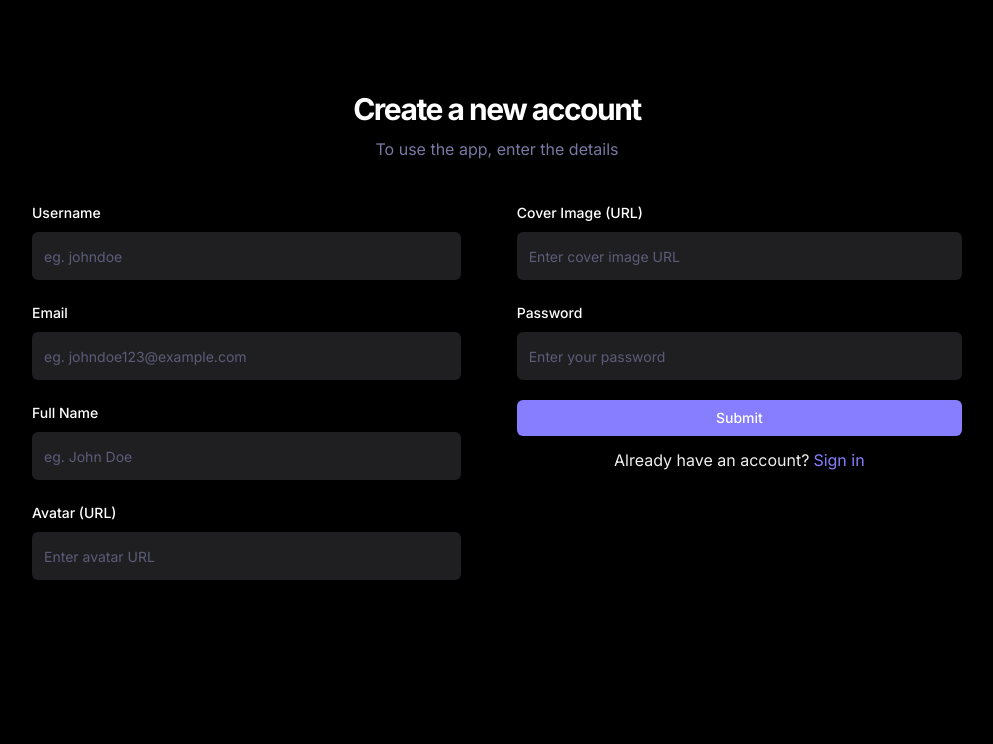
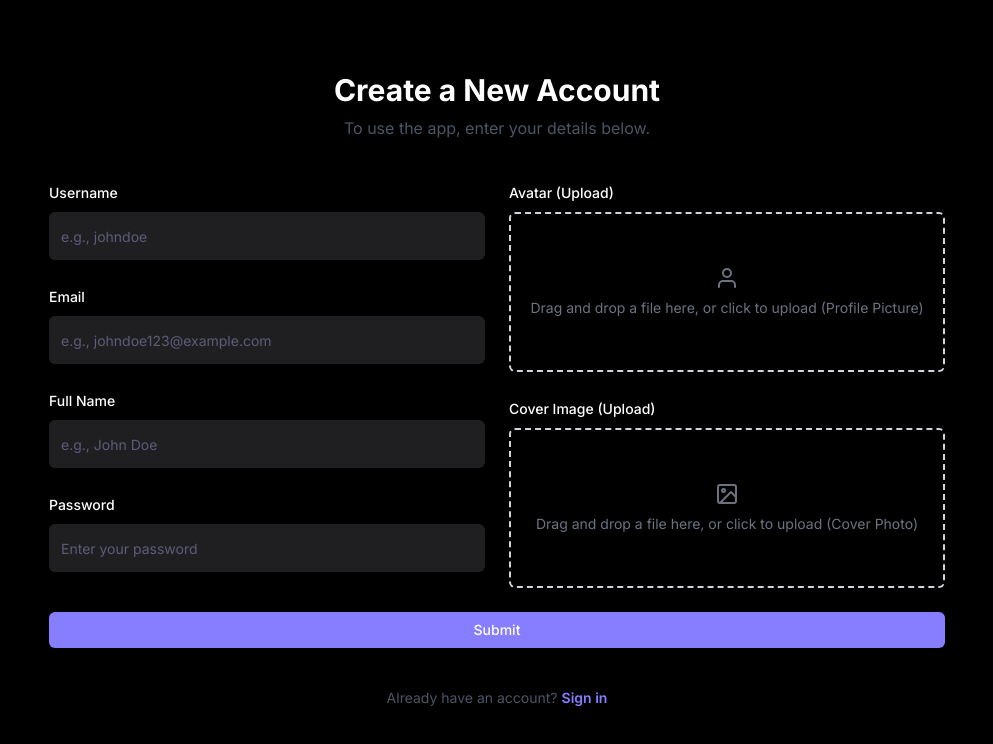
Before and after one commit to Mdsr2op/EduGather-Client, a React (Vite) app: page / in a window 1280 px wide. Shown: the top 744 px of the page, without its empty margins (143-1136 px from the left). Built offline with nearby package versions, Linux system fonts and the light colour scheme.

Commit message:
Added file uploads to the sign up form

```diff
--- a/package.json
+++ b/package.json
@@ -21,6 +21,7 @@
     "react-dom": "^18.3.1",
     "react-dropzone": "^14.3.5",
     "react-hook-form": "^7.54.0",
+    "react-icons": "^5.4.0",
     "react-redux": "^9.2.0",
     "tailwind-merge": "^2.5.5",
     "tailwindcss-animate": "^1.0.7",
--- /dev/null
+++ b/src/features/auth/components/FileUpload.tsx
@@ -0,0 +1,71 @@
+// FileUpload.tsx
+import React, { useState, useEffect } from "react";
+import { useDropzone } from "react-dropzone";
+
+interface FileUploadProps {
+  onFileUpload: (file: File) => void;
+  label: string;
+  accept?: any;
+  icon?: React.ReactNode;
+}
+
+export const FileUpload: React.FC<FileUploadProps> = ({
+  onFileUpload,
+  label,
+  accept,
+  icon,
+}) => {
+  const [preview, setPreview] = useState<string | null>(null);
+
+  const onDrop = (acceptedFiles: File[]) => {
+    if (acceptedFiles.length > 0) {
+      const file = acceptedFiles[0];
+      onFileUpload(file);
+      const objectUrl = URL.createObjectURL(file);
+      setPreview(objectUrl);
+    }
+  };
+
+  const { getRootProps, getInputProps, isDragActive } = useDropzone({
+    onDrop,
+    accept,
+    multiple: false,
+  });
+
+  useEffect(() => {
+    // Cleanup the object URL to avoid memory leaks
+    return () => {
+      if (preview) {
+        URL.revokeObjectURL(preview);
+      }
+    };
+  }, [preview]);
+
+  return (
+    <div {...getRootProps()} className="w-full">
+      <input {...getInputProps()} />
+      <div
+        className={`border-2 border-dashed p-4 rounded-md ${
+          isDragActive ? "border-primary-500 bg-primary-100" : "border-gray-300"
+        } flex flex-col items-center justify-center w-full h-40 relative`}
+      >
+        {preview ? (
+          <img
+            src={preview}
+            alt={`${label} Preview`}
+            className="w-full h-full object-cover rounded-md"
+          />
+        ) : (
+          <>
+            {icon && <div className="mb-2">{icon}</div>}
+            <p className="text-center text-gray-500 text-sm">
+              {isDragActive
+                ? "Drop the file here ..."
+                : `Drag and drop a file here, or click to upload (${label})`}
+            </p>
+          </>
+        )}
+      </div>
+    </div>
+  );
+};
--- a/src/features/auth/components/SignUpForm.tsx
+++ b/src/features/auth/components/SignUpForm.tsx
@@ -1,4 +1,6 @@
-import { useForm } from "react-hook-form";
+// SignUpForm.tsx
+import React from "react";
+import { useForm, SubmitHandler } from "react-hook-form";
 import { zodResolver } from "@hookform/resolvers/zod";
 import { SignUpValidationSchema } from "../validations";
 import {
@@ -11,39 +13,69 @@ import {
 } from "@/components/ui/form";
 import { Input } from "@/components/ui/input";
 import { Button } from "@/components/ui/button";
-import { SignUpFormValues } from "../types";
+import { FileUpload } from "./FileUpload";
+import { FiUser, FiImage } from "react-icons/fi";
+
+interface SignUpFormValues {
+  username: string;
+  email: string;
+  fullname: string;
+  avatar: File | null;
+  coverImage: File | null;
+  password: string;
+}
 
 export function SignUpForm() {
-  const form = useForm({
+  const form = useForm<SignUpFormValues>({
     resolver: zodResolver(SignUpValidationSchema),
     defaultValues: {
       username: "",
       email: "",
       fullname: "",
-      avatar: "",
-      coverImage: "",
+      avatar: null,
+      coverImage: null,
       password: "",
     },
   });
 
-  const onSubmit = (data: SignUpFormValues) => {
-    console.log("Sign Up Data:", data);
+  const onSubmit: SubmitHandler<SignUpFormValues> = (data) => {
+    const formData = new FormData();
+    formData.append("username", data.username);
+    formData.append("email", data.email);
+    formData.append("fullname", data.fullname);
+    if (data.avatar) {
+      formData.append("avatar", data.avatar);
+    }
+    if (data.coverImage) {
+      formData.append("coverImage", data.coverImage);
+    }
+    formData.append("password", data.password);
+
+    // For demonstration: log FormData entries
+    for (const [key, value] of formData.entries()) {
+      console.log(`${key}:`, value);
+    }
   };
 
   return (
-    <section className="flex flex-1 justify-center items-center flex-col py-10">
+    <section className="flex flex-1 justify-center items-center flex-col py-6 pb-0 px-4 overflow-hidden">
       <Form {...form}>
-        <div className="sm:w-420 lg:w-[930px] flex justify-center items-center flex-col">
-          <h2 className="h3-bold md:h2-bold pt-5 sm:pt-12">
-            Create a new account
+        <div className="w-full max-w-4xl">
+          <div className="text-center">
+            <h2 className="text-2xl md:text-3xl font-bold pt-5 sm:pt-12">
+              Create a New Account
             </h2>
-          <p className="text-light-3 small-medium md:base-regular mt-2">
-            To use the app, enter the details
+            <p className="text-gray-600 text-sm md:text-base mt-2">
+              To use the app, enter your details below.
             </p>
+          </div>
           <form
             onSubmit={form.handleSubmit(onSubmit)}
-            className="flex flex-col gap-5 gap-x-14 w-full mt-10 max-h-[400px] flex-wrap"
+            className="w-full mt-10 grid grid-cols-1 md:grid-cols-2 gap-6"
           >
+            {/* Left Column: Username to Password */}
+            <div className="flex flex-col gap-6">
+              {/* Username Field */}
               <FormField
                 name="username"
                 control={form.control}
@@ -54,15 +86,17 @@ export function SignUpForm() {
                       <Input
                         {...field}
                         type="text"
-                      className="shad-input"
-                      placeholder="eg. johndoe"
+                        placeholder="e.g., johndoe"
                         autoComplete="off"
+                        className="shad-input w-full"
                       />
                     </FormControl>
-                  <FormMessage className="shad-form_message" />
+                    <FormMessage />
                   </FormItem>
                 )}
               />
+
+              {/* Email Field */}
               <FormField
                 name="email"
                 control={form.control}
@@ -73,15 +107,17 @@ export function SignUpForm() {
                       <Input
                         {...field}
                         type="email"
-                      className="shad-input"
-                      placeholder="eg. johndoe123@example.com"
+                        placeholder="e.g., johndoe123@example.com"
                         autoComplete="off"
+                        className="shad-input w-full"
                       />
                     </FormControl>
-                  <FormMessage className="shad-form_message" />
+                    <FormMessage />
                   </FormItem>
                 )}
               />
+
+              {/* Full Name Field */}
               <FormField
                 name="fullname"
                 control={form.control}
@@ -92,53 +128,17 @@ export function SignUpForm() {
                       <Input
                         {...field}
                         type="text"
-                      className="shad-input"
-                      placeholder="eg. John Doe"
+                        placeholder="e.g., John Doe"
                         autoComplete="off"
+                        className="shad-input w-full"
                       />
                     </FormControl>
-                  <FormMessage className="shad-form_message" />
+                    <FormMessage />
                   </FormItem>
                 )}
               />
-            <FormField
-              name="avatar"
-              control={form.control}
-              render={({ field }) => (
-                <FormItem>
-                  <FormLabel>Avatar (URL)</FormLabel>
-                  <FormControl>
-                    <Input
-                      {...field}
-                      type="text"
-                      className="shad-input"
-                      placeholder="Enter avatar URL"
-                      autoComplete="off"
-                    />
-                  </FormControl>
-                  <FormMessage className="shad-form_message" />
-                </FormItem>
-              )}
-            />
-            <FormField
-              name="coverImage"
-              control={form.control}
-              render={({ field }) => (
-                <FormItem>
-                  <FormLabel>Cover Image (URL)</FormLabel>
-                  <FormControl>
-                    <Input
-                      {...field}
-                      type="text"
-                      className="shad-input"
-                      placeholder="Enter cover image URL"
-                      autoComplete="off"
-                    />
-                  </FormControl>
-                  <FormMessage className="shad-form_message" />
-                </FormItem>
-              )}
-            />
+
+              {/* Password Field */}
               <FormField
                 name="password"
                 control={form.control}
@@ -149,24 +149,75 @@ export function SignUpForm() {
                       <Input
                         {...field}
                         type="password"
-                      className="shad-input"
                         placeholder="Enter your password"
                         autoComplete="off"
+                        className="shad-input w-full"
                       />
                     </FormControl>
-                  <FormMessage className="shad-form_message" />
+                    <FormMessage />
                   </FormItem>
                 )}
               />
-            <Button className="shad-button_primary" type="submit">
+            </div>
+
+            {/* Right Column: Avatar and Cover Image Uploads */}
+            <div className="flex flex-col gap-6">
+              {/* Avatar Upload Field */}
+              <FormField
+                name="avatar"
+                control={form.control}
+                render={() => (
+                  <FormItem>
+                    <FormLabel>Avatar (Upload)</FormLabel>
+                    <FormControl>
+                      <FileUpload
+                        onFileUpload={(file) => form.setValue("avatar", file)}
+                        label="Profile Picture"
+                        accept="image/*"
+                        icon={<FiUser size={24} className="text-gray-500" />}
+                      />
+                    </FormControl>
+                    <FormMessage />
+                  </FormItem>
+                )}
+              />
+
+              {/* Cover Image Upload Field */}
+              <FormField
+                name="coverImage"
+                control={form.control}
+                render={() => (
+                  <FormItem>
+                    <FormLabel>Cover Image (Upload)</FormLabel>
+                    <FormControl>
+                      <FileUpload
+                        onFileUpload={(file) => form.setValue("coverImage", file)}
+                        label="Cover Photo"
+                        accept="image/*"
+                        icon={<FiImage size={24} className="text-gray-500" />}
+                      />
+                    </FormControl>
+                    <FormMessage />
+                  </FormItem>
+                )}
+              />
+            </div>
+
+            {/* Submit Button */}
+            <div className="col-span-1 md:col-span-2">
+              <Button
+                type="submit"
+                className="w-full bg-primary-500 hover:bg-primary-600 text-white py-2 rounded-md shad-button_primary"
+              >
                 Submit
               </Button>
-            <p className="text-small-regular text-light-2 text-center -mt-2">
+            </div>
+
+            {/* Sign In Link */}
+            <p className="col-span-1 md:col-span-2 text-sm text-gray-600 text-center mt-4">
               Already have an account?
-              <a href="/sign-in">
-                <span className="text-primary-500 text-small-semibold ml-1">
+              <a href="/sign-in" className="text-primary-500 font-semibold ml-1">
                 Sign in
-                </span>
               </a>
             </p>
           </form>
```
Also changed, not shown: 1 other file (tests, documents, lock files or other folders). Lines whose indentation alone changed are shown as unchanged.
